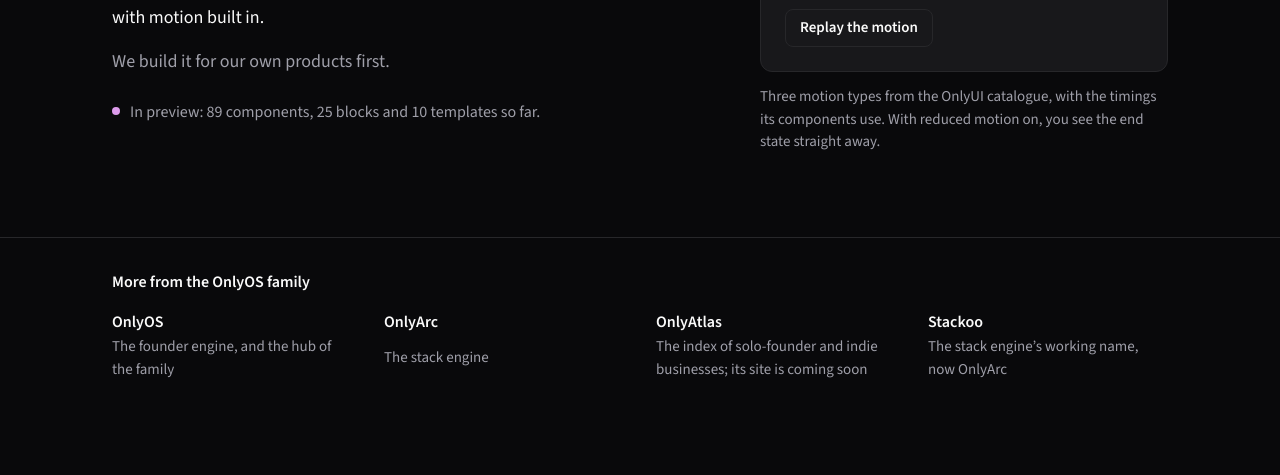
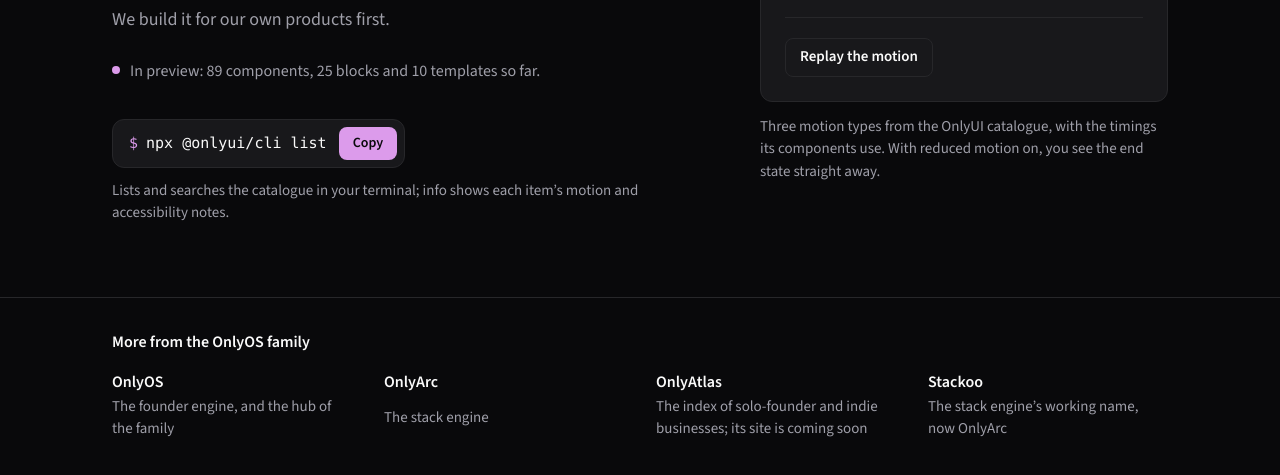
Before and after one commit to avalancher25/onlyui.dev, a plain HTML site: page index.html in a window 1280 px wide. Shown: the part 379-854 px from the top of the page. Before the commit the page ends 800 px from the top, so only its background shows below. Drawn offline with Linux system fonts and the light colour scheme.

Commit message:
Update the coming-soon page for onlyui.dev

```diff
--- a/index.html
+++ b/index.html
@@ -148,7 +148,9 @@
       <p class="lede">React and Tailwind CSS components, blocks and templates on shadcn/ui, with motion built in.</p>
       <p class="lede">We build it for our own products first.</p>
       <p class="status">In preview: 89 components, 25 blocks and 10 templates so far.</p>
-
+      <div class="cmd"><code tabindex="0"><span class="prompt" aria-hidden="true">$</span>npx @onlyui/cli list</code><button type="button" data-copy="npx @onlyui/cli list">Copy</button></div>
+      <p class="what">Lists and searches the catalogue in your terminal; info shows each item’s motion and accessibility notes.</p>
+      <p class="sr" id="live" aria-live="polite"></p>
     </div>
 
   <figure class="artifact">
```
